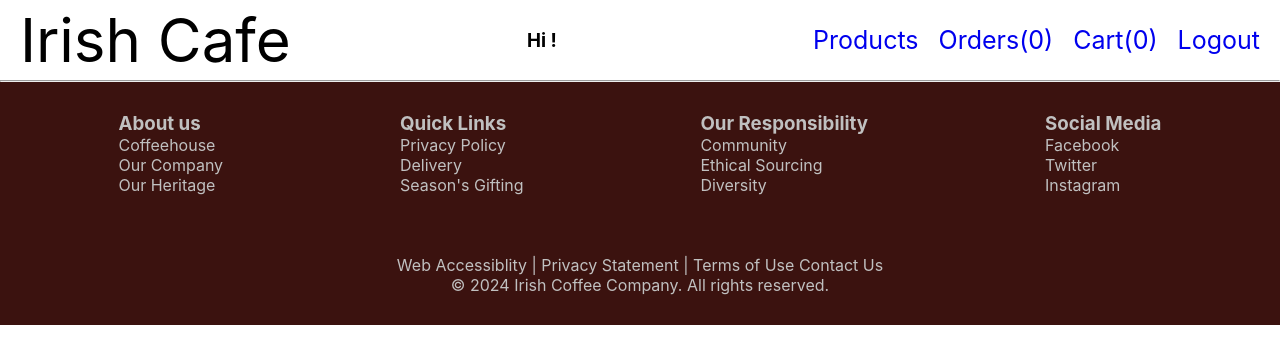
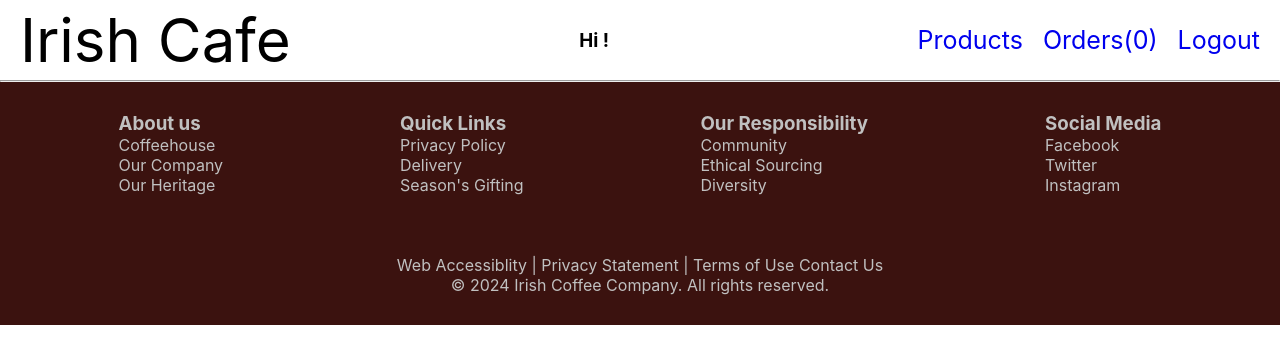
Before and after one commit to KummariSaiteja/coffeeshop, a React (Create React App) app: page / in a window 1280 px wide. Shown: the top 364 px of the page. Built offline with nearby package versions, Linux system fonts and the light colour scheme.

Commit message:
cart display only greater than zero

```diff
--- a/src/components/navbar/Navbar.js
+++ b/src/components/navbar/Navbar.js
@@ -19,8 +19,12 @@ export default function Navbar() {
         <Link to={`${PATH}/`}> Products </Link>
 
         <Link to={`${PATH}/order`}> Orders({orders.length}) </Link>
+        {
+          total>0 && (
+            <Link to={`${PATH}/cart`}> Cart({total}) </Link>
+          )
+        }
 
-        <Link to={`${PATH}/cart`}> Cart({total}) </Link>
 
         <Link to={`${PATH}/`} onClick={() => setFlag((prev) => 0)}>
 
```
